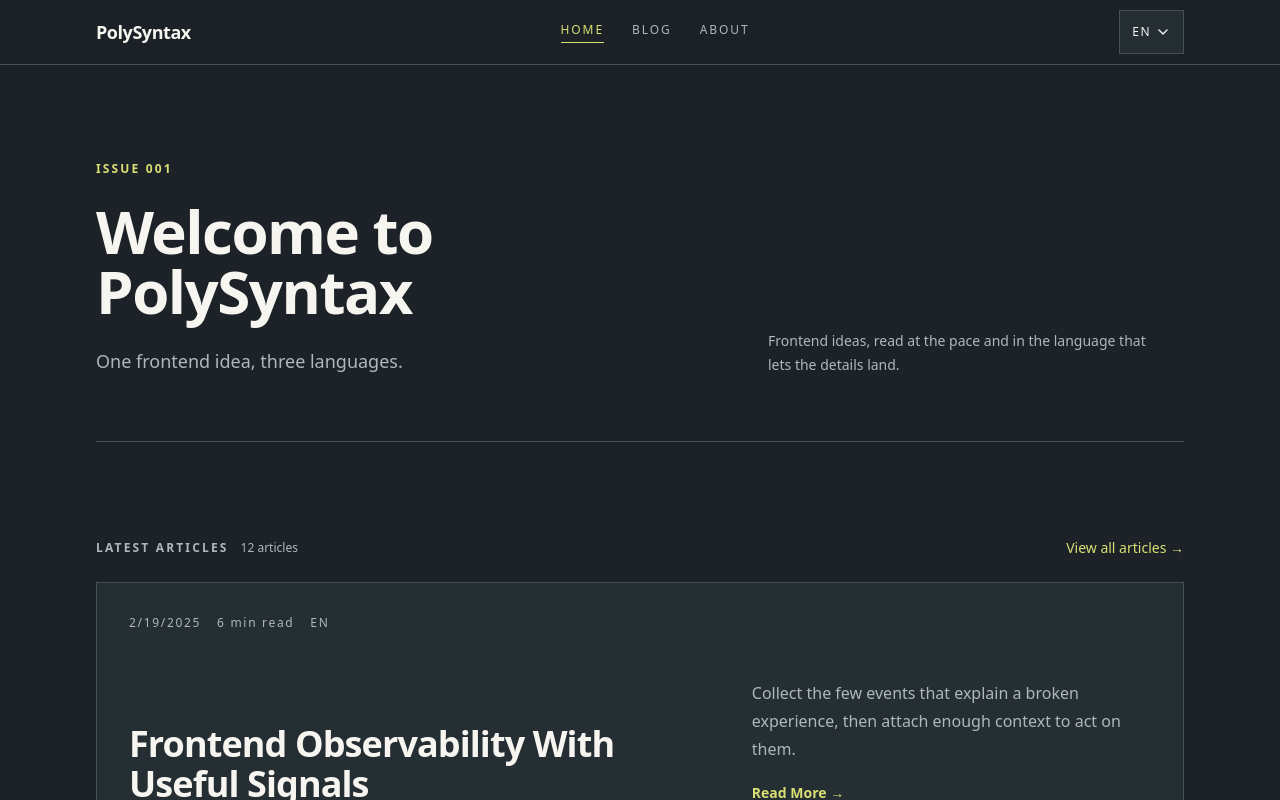
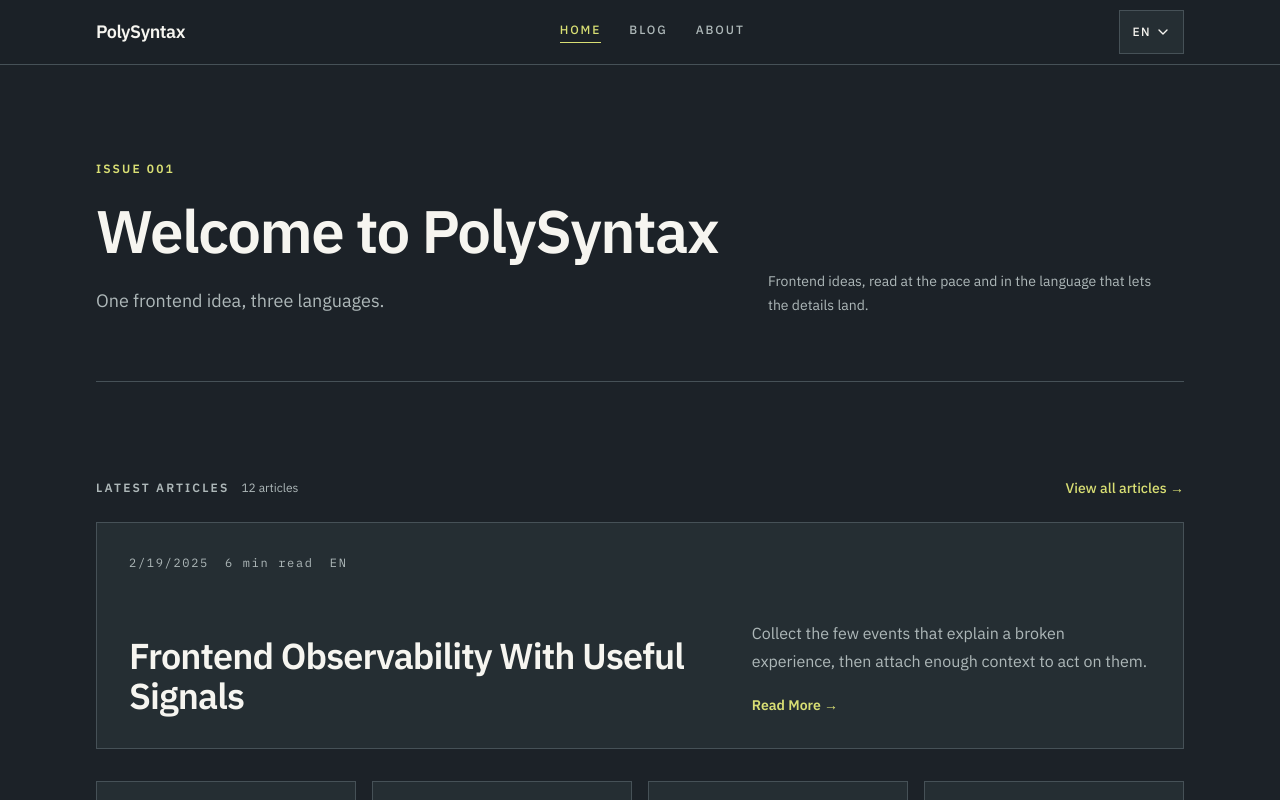
Before and after one commit to callu9/polysyntax-next-ts, a Next.js app: page / in a window 1280 px wide. Shown: the top 800 px of the page. Built offline with nearby package versions, Linux system fonts and the light colour scheme.

Commit message:
feat: apply multilingual typography

```diff
--- a/src/app/blog/page.tsx
+++ b/src/app/blog/page.tsx
@@ -137,7 +137,7 @@ function BlogArchive() {
             <div className="divide-y divide-border">
               {result.posts.map((article) => (
                 <article key={article.id} className="group grid gap-5 py-8 md:grid-cols-[10rem_1fr] md:gap-10">
-                  <div className="text-xs font-medium tracking-[0.14em] text-muted-foreground">
+                  <div className="font-mono text-xs font-medium tracking-[0.14em] text-muted-foreground">
                     <p>{new Date(article.date).toLocaleDateString(locale)}</p>
                     <p className="mt-2">{article.readTime}{language === 'ja' ? '' : ' '}{t('blog.readTime')}</p>
                     <p className="mt-2">{article.category}</p>
--- a/src/app/blog/react-reconciliation/page.tsx
+++ b/src/app/blog/react-reconciliation/page.tsx
@@ -230,7 +230,7 @@ export default function BlogPostPage() {
 
         {article && (
           <article ref={articleRef} className="mx-auto max-w-3xl">
-            <div className="mb-6 flex flex-wrap gap-x-4 gap-y-2 text-xs font-medium tracking-[0.14em] text-muted-foreground">
+            <div className="mb-6 flex flex-wrap gap-x-4 gap-y-2 font-mono text-xs font-medium tracking-[0.14em] text-muted-foreground">
               <span>{article.language.toUpperCase()}</span>
               <span>{new Date(article.date).toLocaleDateString(article.language === 'ko' ? 'ko-KR' : article.language === 'ja' ? 'ja-JP' : 'en-US')}</span>
               <span>{article.author}</span>
--- a/src/app/globals.css
+++ b/src/app/globals.css
@@ -2,9 +2,12 @@
 @import "tw-animate-css";
 
 @theme {
-  --font-sans: var(--font-geist-sans), ui-sans-serif, system-ui, sans-serif;
-  --font-mono: var(--font-geist-mono), ui-monospace, SFMono-Regular, Menlo, monospace;
+  --font-sans: var(--font-ibm-plex-sans), ui-sans-serif, system-ui, sans-serif;
+  --font-mono: var(--font-ibm-plex-mono), ui-monospace, SFMono-Regular, Menlo, monospace;
 }
+
+html[lang="ko"] { --font-sans: var(--font-noto-sans-kr), var(--font-ibm-plex-sans), ui-sans-serif, system-ui, sans-serif; }
+html[lang="ja"] { --font-sans: var(--font-noto-sans-jp), var(--font-ibm-plex-sans), ui-sans-serif, system-ui, sans-serif; }
 
 @theme inline {
   --color-background: var(--background);
--- a/src/app/layout.tsx
+++ b/src/app/layout.tsx
@@ -1,17 +1,39 @@
 import type { Metadata } from "next";
-import { Geist, Geist_Mono } from "next/font/google";
+import { IBM_Plex_Mono, IBM_Plex_Sans, Noto_Sans_JP, Noto_Sans_KR } from "next/font/google";
 import "./globals.css";
 import { Header } from "@/components/Header";
 import { Footer } from "@/components/Footer";
 
-const geistSans = Geist({
-  variable: "--font-geist-sans",
+const ibmPlexSans = IBM_Plex_Sans({
+  variable: "--font-ibm-plex-sans",
+  weight: ["400", "500", "600", "700"],
   subsets: ["latin"],
+  display: "swap",
+  fallback: ["Arial", "sans-serif"],
 });
 
-const geistMono = Geist_Mono({
-  variable: "--font-geist-mono",
+const ibmPlexMono = IBM_Plex_Mono({
+  variable: "--font-ibm-plex-mono",
+  weight: "400",
   subsets: ["latin"],
+  display: "swap",
+  fallback: ["ui-monospace", "SFMono-Regular", "Menlo", "monospace"],
+});
+
+const notoSansKR = Noto_Sans_KR({
+  variable: "--font-noto-sans-kr",
+  weight: ["400", "500", "600", "700"],
+  display: "swap",
+  fallback: ["Arial", "sans-serif"],
+  preload: false,
+});
+
+const notoSansJP = Noto_Sans_JP({
+  variable: "--font-noto-sans-jp",
+  weight: ["400", "500", "600", "700"],
+  display: "swap",
+  fallback: ["Arial", "sans-serif"],
+  preload: false,
 });
 
 export const metadata: Metadata = {
@@ -25,10 +47,8 @@ export default function RootLayout({
   children: React.ReactNode;
 }>) {
   return (
-    <html lang="en">
-      <body
-        className={`${geistSans.variable} ${geistMono.variable} bg-background text-foreground`}
-      >
+    <html lang="en" className={`${ibmPlexSans.variable} ${ibmPlexMono.variable} ${notoSansKR.variable} ${notoSansJP.variable}`}>
+      <body className="bg-background font-sans text-foreground">
         <Header />
         {children}
         <Footer />
--- a/src/app/page.tsx
+++ b/src/app/page.tsx
@@ -39,7 +39,7 @@ export default function Home() {
         ) : (
           <>
           <Link href={`/blog/${featuredArticle.id}`} className="group block border border-border bg-card p-6 transition-colors hover:bg-secondary sm:p-8">
-            <div className="mb-12 flex flex-wrap gap-x-4 gap-y-2 text-xs font-medium tracking-[0.14em] text-muted-foreground">
+            <div className="mb-12 flex flex-wrap gap-x-4 gap-y-2 font-mono text-xs font-medium tracking-[0.14em] text-muted-foreground">
               <span>{new Date(featuredArticle.date).toLocaleDateString(language === "ko" ? "ko-KR" : language === "ja" ? "ja-JP" : "en-US")}</span>
               <span>{featuredArticle.readTime}{language === 'ja' ? '' : ' '}{t("blog.readTime")}</span>
               <span>{language.toUpperCase()}</span>
@@ -56,7 +56,7 @@ export default function Home() {
               <div className="mt-8 grid gap-4 sm:grid-cols-2 lg:grid-cols-4">
                 {editorial.latest.map((article) => (
                   <Link key={article.id} href={`/blog/${article.id}`} className="group border border-border bg-card p-5 transition-colors hover:bg-secondary">
-                    <p className="text-xs text-muted-foreground">{new Date(article.date).toLocaleDateString(language === "ko" ? "ko-KR" : language === "ja" ? "ja-JP" : "en-US")}</p>
+                    <p className="font-mono text-xs text-muted-foreground">{new Date(article.date).toLocaleDateString(language === "ko" ? "ko-KR" : language === "ja" ? "ja-JP" : "en-US")}</p>
                     <h3 className="mt-8 text-xl font-semibold tracking-tight group-hover:text-primary">{article.title}</h3>
                     <p className="mt-3 line-clamp-3 text-sm leading-6 text-muted-foreground">{article.excerpt}</p>
                   </Link>
```
